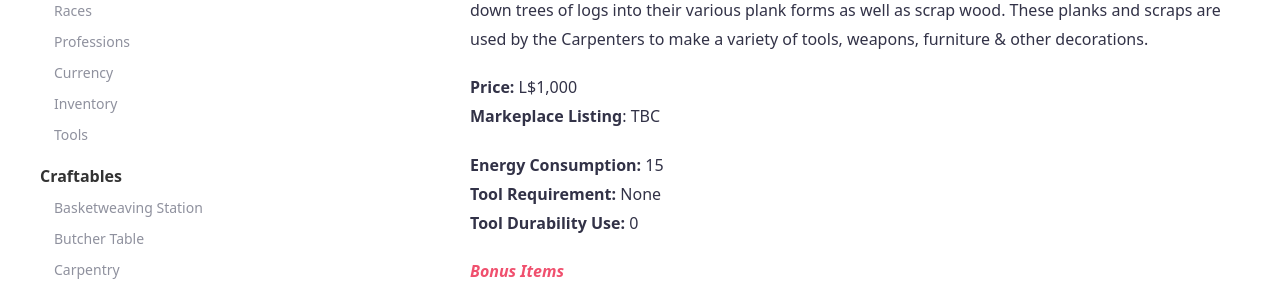
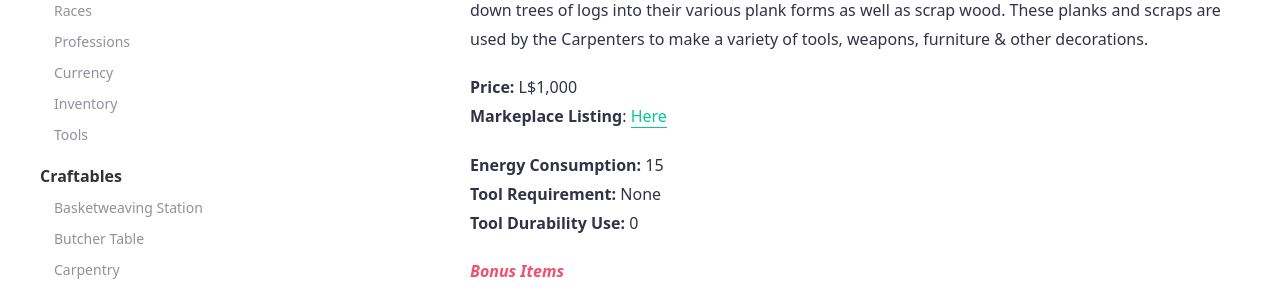
Before and after one commit to SLColonies/Public, a Jekyll site: the page built from _docs/logger.md, in a window 1280 px wide and 900 px high. Shown: the part 317-610 px from the top of the window. Built offline with Jekyll 4.4.1, drawn with Linux system fonts in a browser that asks for light colours.

Commit message:
Update logger.md

```diff
--- a/_docs/logger.md
+++ b/_docs/logger.md
@@ -6,7 +6,7 @@
 The SLC Logging station is a crafting station for the Woodsmen profession. It allows woodsmen to cut down trees of logs into their various plank forms as well as scrap wood. These planks and scraps are used by the Carpenters to make a variety of tools, weapons, furniture & other decorations.
 
 **Price:** L$1,000<br>
-**Markeplace Listing**: TBC<br>
+**Markeplace Listing**: [Here](https://marketplace.secondlife.com/p/SLC-Craftables-Logging-Station/19126580)<br>
 
 **Energy Consumption:** 15<br>
 **Tool Requirement:** None<br>
```
